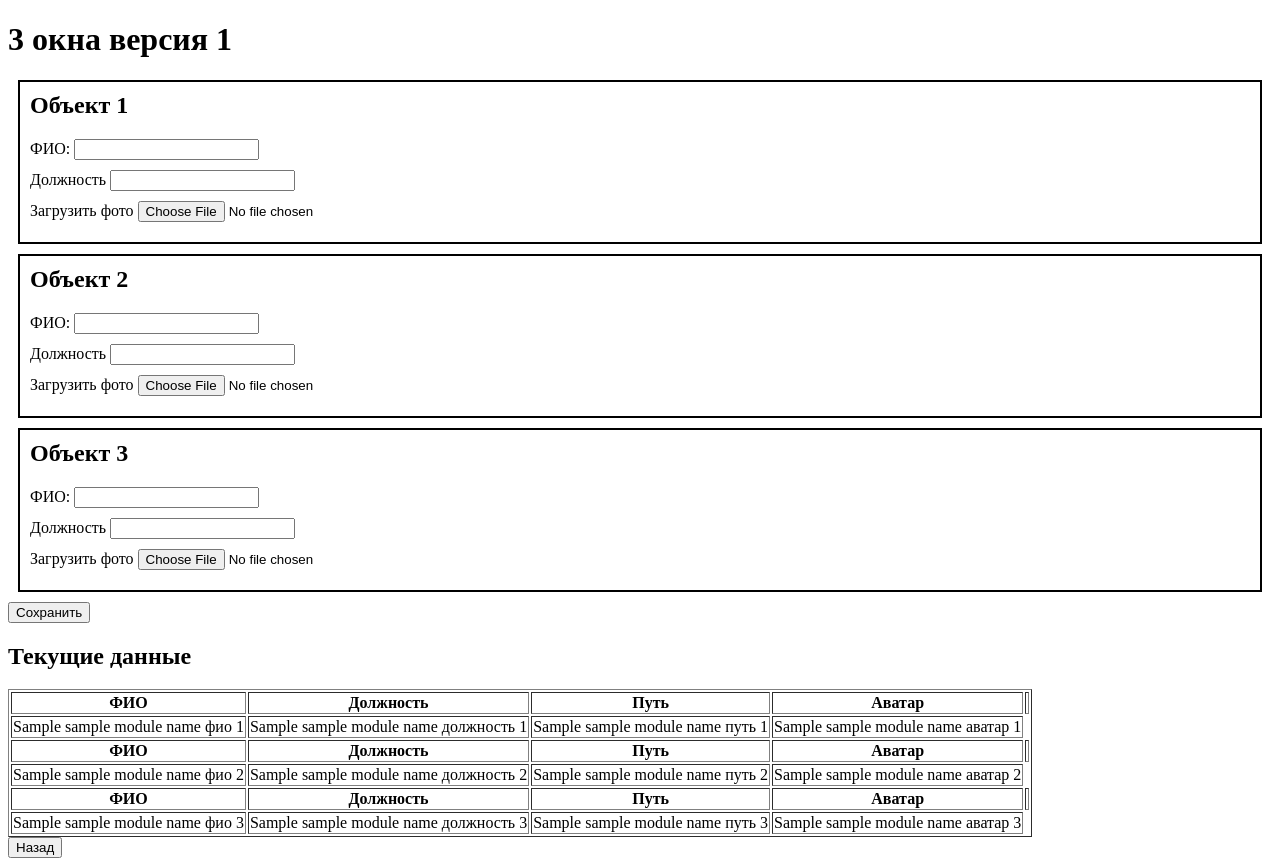
After one commit to Requestin/VirtualStudio, a Flask app: template templates/3win_v2.html in a window 1280 px wide. The commit adds this page. Run offline with Flask 3, Linux system fonts and the light colour scheme; the template is opened without the code that fills it: most values are stand-ins (such as "Sample title", 1, 10 or a date in 2020); parts of the project's set-up code (start-up, migrations or seed data) failed here and were passed over.

Commit message:
im to lazy to explain what is it

```diff
--- a/app.py
+++ b/app.py
@@ -1,42 +1,90 @@
 from flask import Flask, render_template, request, redirect, url_for
 import os
 import pandas as pd
-import services
+import services, config
 
 app = Flask(__name__)
 
-EXCEL_FILE = 'data/data.xlsx'
-UPLOAD_FOLDER  = 'static/uploads'
+excel_file = config.EXCEL_FILE
+upload_folder = config.UPLOAD_FOLDER
+
+@app.route('/')
+def index():
+    return render_template('index.html')
 
 
-@app.route('/', methods = ['GET', 'POST'])
-def index():
+@app.route('/3win_v1', methods=['GET', 'POST'])
+def module_3win_v1():
+    module_name = '3win_v1'
     if request.method == 'POST':
-        fio = request.form['fio']
-        position = request.form['position']
-        file = request.files['image']
+        for i in range(1, 4):
+            fio = request.form[f'fio{i}']
+            position = request.form[f'position{i}']
+            file = request.files[f'photo{i}']
+            # avatar = request.form['image']
 
-        if file:
-            filename = file.filename
-            filepath = os.path.join(UPLOAD_FOLDER, filename)
-            file.save(filepath)
+            if fio and position and file:
+                filename = file.filename
+                filepath = os.path.join(upload_folder, filename)
+                file.save(filepath)
+                proxy_filename = f'{os.path.splitext(filename)[0]}_proxy.png'
+                proxy_filepath = os.path.join(config.PROXY_FOLDER, proxy_filename)
 
-            update_excel(fio, position, filepath)
+                services.convert_for_avatar(filepath, proxy_filepath)
+                services.update_excel(module_name, fio, position, filepath, proxy_filepath, i)
 
-        return redirect(url_for('index'))
+# Чтение данных из Excel
+    data = pd.read_excel(config.EXCEL_FILE).to_dict('list')
+    return render_template('3win_v1.html', data=data, module_name=module_name)
 
-    data = pd.read_excel(EXCEL_FILE)
-    return render_template('index.html', data = data)
+@app.route('/3win_v2', methods=['GET', 'POST'])
+def module_3win_v2():
+    module_name = '3win_v2'
+    if request.method == 'POST':
+        for i in range(1, 4):
+            fio = request.form[f'fio{i}']
+            position = request.form[f'position{i}']
+            file = request.files[f'photo{i}']
+            # avatar = request.form['image']
 
+            if fio and position and file:
+                filename = file.filename
+                filepath = os.path.join(upload_folder, filename)
+                file.save(filepath)
+                proxy_filename = f'{os.path.splitext(filename)[0]}_proxy.png'
+                proxy_filepath = os.path.join(config.PROXY_FOLDER, proxy_filename)
 
-def update_excel(fio, position, filepath):
-    df = pd.read_excel(EXCEL_FILE)
+                services.convert_for_avatar(filepath, proxy_filepath)
+                services.update_excel(module_name, fio, position, filepath, i)
 
-    df.at[0, '2 окна ФИО'] = fio
-    df.at[0, '2 окна ДОЛЖНОСТЬ'] = position
-    df.at[0, '2 окна ПУТЬ'] = filepath
+# Чтение данных из Excel
+    data = pd.read_excel(config.EXCEL_FILE).to_dict('list')
+    return render_template('3win_v2.html', data=data, module_name=module_name)
 
-    df.to_excel(EXCEL_FILE, index = False)
+@app.route('/3win_v3', methods=['GET', 'POST'])
+def module_3win_v3():
+    module_name = '3win_v3'
+    if request.method == 'POST':
+        for i in range(1, 4):
+            fio = request.form[f'fio{i}']
+            position = request.form[f'position{i}']
+            file = request.files[f'photo{i}']
+            # avatar = request.form['image']
+
+            if fio and position and file:
+                filename = file.filename
+                filepath = os.path.join(upload_folder, filename)
+                file.save(filepath)
+                proxy_filename = f'{os.path.splitext(filename)[0]}_proxy.png'
+                proxy_filepath = os.path.join(config.PROXY_FOLDER, proxy_filename)
+
+                services.convert_for_avatar(filepath, proxy_filepath)
+                services.update_excel(module_name, fio, position, filepath, i)
+
+# Чтение данных из Excel
+    data = pd.read_excel(config.EXCEL_FILE).to_dict('list')
+    return render_template('3win_v3.html', data=data, module_name=module_name)
+
 
 if __name__ == '__main__':
     services.create_excel()
--- /dev/null
+++ b/config.py
@@ -0,0 +1,4 @@
+EXCEL_FILE = 'data/data.xlsx'
+UPLOAD_FOLDER  = 'static/uploads'
+PROXY_FOLDER = 'static/proxy'
+ALLOWED_EXTENSIONS = {'png', 'jpg', 'jpeg', 'gif'}
--- /dev/null
+++ b/templates/3win_v2.html
@@ -0,0 +1,117 @@
+<!DOCTYPE html>
+<html lang="en">
+<head>
+    <meta charset="UTF-8">
+    <meta name="viewport" content="width=device-width, initial-scale=1.0">
+    <title>3 окна версия 2</title>
+    <style>
+        .section {
+            border: 2px solid #000;
+            margin: 10px;
+            padding: 10px;
+        }
+        .section h2 {
+            margin-top: 0;
+        }
+        .form-group {
+            margin-bottom: 10px;
+        }
+    </style>
+
+</head>
+<body>
+    <h1>3 окна версия 1</h1>
+    <form method="POST" enctype="multipart/form-data">
+        <div class="section">
+            <h2>Объект 1</h2>
+            <div class="form-group">
+                <label for="fio1">ФИО:</label>
+                <input type="text" id='fio1' name="fio1">
+            </div>
+            <div class="form-group">
+                <label for="position1">Должность</label>
+                <input type="text" id='position1' name="position1">
+            </div>
+            <div class="form-group">
+                <label for="photo1">Загрузить фото</label>
+                <input type="file" id="photo1" name="photo1">
+            </div>
+        </div>
+        <div class="section">
+            <h2>Объект 2</h2>
+            <div class="form-group">
+                <label for="fio2">ФИО:</label>
+                <input type="text" id='fio2' name="fio2">
+            </div>
+            <div class="form-group">
+                <label for="position2">Должность</label>
+                <input type="text" id='position2' name="position2">
+            </div>
+            <div class="form-group">
+                <label for="photo2">Загрузить фото</label>
+                <input type="file" id="photo2" name="photo2">
+            </div>
+        </div>
+        <div class="section">
+            <h2>Объект 3</h2>
+            <div class="form-group">
+                <label for="fio3">ФИО:</label>
+                <input type="text" id='fio3' name="fio3">
+            </div>
+            <div class="form-group">
+                <label for="position3">Должность</label>
+                <input type="text" id='position3' name="position3">
+            </div>
+            <div class="form-group">
+                <label for="photo3">Загрузить фото</label>
+                <input type="file" id="photo3" name="photo3">
+            </div>
+        </div>
+
+        <input type="submit" value="Сохранить">
+    </form>
+
+    <h2>Текущие данные</h2>
+    <table border="1">
+        <tr>
+            <th>ФИО</th>
+            <th>Должность</th>
+            <th>Путь</th>
+            <th>Аватар<th>
+        </tr>
+        <tr>
+            <td>{{ data[module_name + ' ФИО 1'][0] }}</td>
+            <td>{{ data[module_name + ' ДОЛЖНОСТЬ 1'][0] }}</td>
+            <td>{{ data[module_name + ' ПУТЬ 1'][0] }}</td>
+            <td>{{ data[module_name + ' АВАТАР 1'][0] }}</td>
+        </tr>
+
+        <tr>
+            <th>ФИО</th>
+            <th>Должность</th>
+            <th>Путь</th>
+            <th>Аватар<th>
+        </tr>
+        <tr>
+            <td>{{ data[module_name + ' ФИО 2'][0] }}</td>
+            <td>{{ data[module_name + ' ДОЛЖНОСТЬ 2'][0] }}</td>
+            <td>{{ data[module_name + ' ПУТЬ 2'][0] }}</td>
+            <td>{{ data[module_name + ' АВАТАР 2'][0] }}</td>
+        </tr>
+
+        <tr>
+            <th>ФИО</th>
+            <th>Должность</th>
+            <th>Путь</th>
+            <th>Аватар<th>
+        </tr>
+        <tr>
+            <td>{{ data[module_name + ' ФИО 3'][0] }}</td>
+            <td>{{ data[module_name + ' ДОЛЖНОСТЬ 3'][0] }}</td>
+            <td>{{ data[module_name + ' ПУТЬ 3'][0] }}</td>
+            <td>{{ data[module_name + ' АВАТАР 3'][0] }}</td>
+        </tr>
+    </table>
+    <button onclick="window.location.href='{{ url_for('index') }}'">Назад</button>
+</body>
+</html>
```
Also changed, not shown: database.py (added, +8 -0 lines), services.py (+116 -6 lines), templates/3win_v1.html (added, +117 -0 lines), templates/3win_v3.html (added, +117 -0 lines), templates/index.html (+13 -31 lines), renderers.py (added), static/__init__.py (deleted), static/uploads/__init__.py (deleted), 3 other files.
